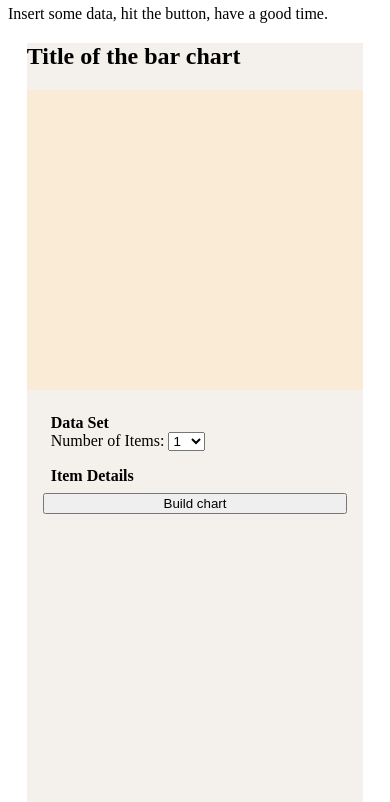
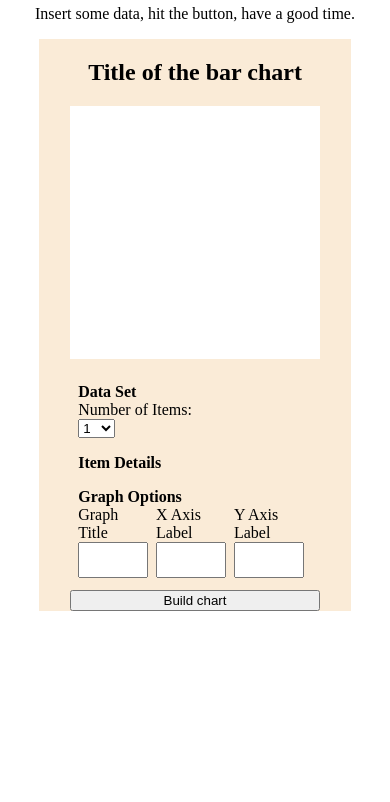
Before and after one commit to nsofianos/bar-chart, a website with bundled scripts: page public/bar-chart.html in a window 390 px wide. Shown: the part 62-864 px from the top of the page. Built offline with nearby package versions, Linux system fonts and the light colour scheme.

Commit message:
add graph options tab with fields, update css to be more responsive

```diff
--- a/public/bar-chart.html
+++ b/public/bar-chart.html
@@ -15,7 +15,7 @@
 
     <main>
       <section class="bar-chart">
-        <h2>Title of the bar chart</h2>
+        <h2 id="chart-title">Title of the bar chart</h2>
         <div class="chart-container"></div>
         <div class="chart-options">
           <div class="options-tab">
@@ -38,6 +38,23 @@
             <h4>Item Details</h4>
             <div id="item-options-tab"></div>
           </div>
+          <div class="options-tab" id="graph-options-tab">
+            <h4>Graph Options</h4>
+            <div class="graph-options">
+              <div class="option">
+                <label for="gtitle">Graph Title</label>
+                <textarea id="gtitle"></textarea>
+              </div>
+              <div class="option">
+                <label for="gxaxis">X Axis Label</label>
+                <textarea></textarea>
+              </div>
+              <div class="option">
+                <label for="gyaxis">Y Axis Label</label>
+                <textarea></textarea>
+              </div>
+            </div>
+          </div>
           <button id="buildChart">Build chart</button>
         </div>
       </section>
--- a/public/main.css
+++ b/public/main.css
@@ -10,24 +10,47 @@ html {
 
 html,
 body {
-  height: 100%;
+  height: 100vh;
+}
+
+body {
+  margin: 0;
+}
+
+header {
+  text-align: center;
 }
 
 main {
-  height: 90%;
-  width: 90%;
+  width: 80%;
   margin: auto;
-  background-color: #f4f1ec;
+  display: flex;
+  flex-direction: column;
+  align-items: center;
+  background-color: antiquewhite;
+}
+
+textarea {
+  resize: none;
+  width: 100%;
+}
+
+label {
+  display: block;
 }
 
 h4 {
   margin: 0;
 }
 
+.bar-chart {
+  width: 80%;
+}
+
 .chart-container {
-  height: 300px;
-  background-color: antiquewhite;
+  height: 30vh;
   position: relative;
+  background-color: white;
 }
 .chart {
   margin: auto;
@@ -42,7 +65,7 @@ h4 {
 .chart-options {
   display: flex;
   flex-direction: column;
-  margin: 1em;
+  margin-top: 1em;
 }
 
 .bar-container {
@@ -61,14 +84,28 @@ h4 {
 .options-tab {
   margin: 0.5em;
 }
+.option {
+  margin-right: 0.5em;
+  min-width: 0;
+  min-height: 0;
+}
 
 .options-container {
   display: flex;
   flex-direction: column;
   width: 25%;
+  margin-right: 0.5em;
 }
 
 #item-options-tab {
   display: flex;
   flex-wrap: wrap;
 }
+
+#chart-title {
+  text-align: center;
+}
+.graph-options {
+  display: flex;
+  overflow: hidden;
+}
--- a/public/scripts/item-options.js
+++ b/public/scripts/item-options.js
@@ -3,8 +3,8 @@ const createItemOptionsElement = (itemNumber) => {
   const $itemOptions = $(`
   <div class="options-container">
     <label>Item ${itemNumber}</label>
-    <textarea class="item-name" id="item-name${itemNumber}" placeholder="Name"></textarea>
-    <textarea class="item-value" id="item-val${itemNumber}" placeholder="Value"></textarea>
+    <textarea id="item-name${itemNumber}" placeholder="Name"></textarea>
+    <textarea id="item-val${itemNumber}" placeholder="Value"></textarea>
     <input type="color" value="#e66465" id="item-color${itemNumber}"></input>
   </div>
   `);
```
